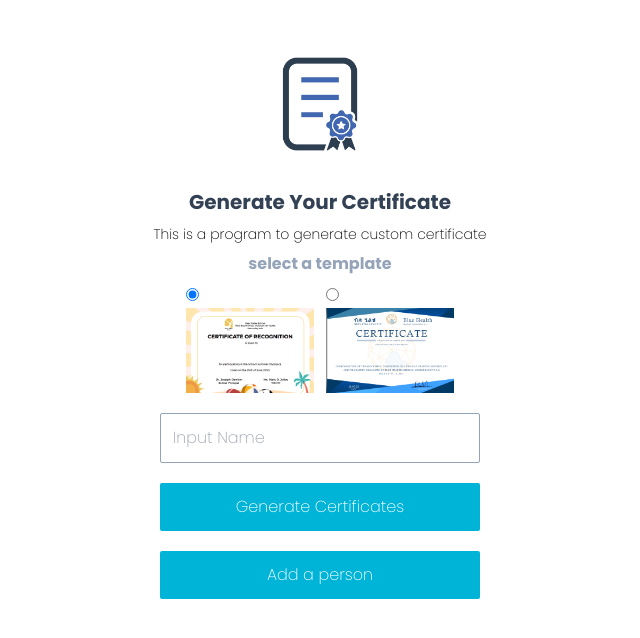
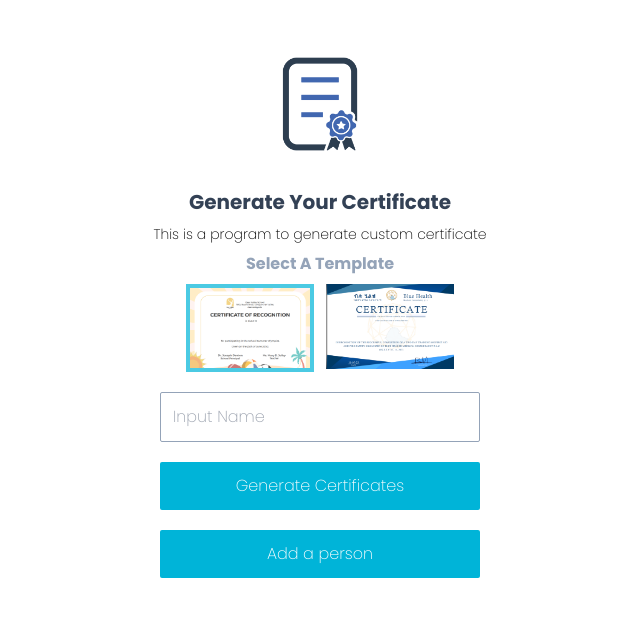
Before and after one commit to Wasehaile/Certificate_Generator, a React (Create React App) app: page / in a window 1280 px wide. Shown: the top 638 px of the page, without its empty margins (320-960 px from the left). Built offline with nearby package versions, Linux system fonts and the light colour scheme.

Commit message:
Last Modification of the night

```diff
--- a/src/container/Container.jsx
+++ b/src/container/Container.jsx
@@ -39,7 +39,7 @@ const Container = () => {
           This is a program to generate custom certificate
 
         </h2>
-        <p className="font-semibold text-slate-400"> select a template</p>
+        <p className="font-semibold text-slate-400 capitalize"> select a template</p>
         <div className="flex gap-3">
           <label>
             <input
@@ -47,8 +47,9 @@ const Container = () => {
               value="Template1"
               checked={template === "Template1"}
               onChange={handleTemplate}
+              className="hidden"
             />
-            <img className="w-32 " src={temp1} alt="Template 1" />
+            <img className={`w-32 cursor-pointer ${template === "Template1" && "border-4 border-primary opacity-70"}`} src={temp1} alt="Template 1" />
           </label>
           <label>
             <input
@@ -56,8 +57,9 @@ const Container = () => {
               value="Template2"
               checked={template === "Template2"}
               onChange={handleTemplate}
+              className="hidden"
             />
-            <img className="w-32" src={temp2} alt="Template 2" />
+            <img  className={`w-32 cursor-pointer ${template === "Template2" && "border-4 border-primary opacity-70"}`} src={temp2} alt="Template 2" />
           </label>
         </div>
       </div>
--- a/src/index.css
+++ b/src/index.css
@@ -9,6 +9,13 @@ code {
   font-family: 'Poppins', sans-serif;
 }
 
+
+.hidden {
+  position: absolute;
+  opacity: 0;
+  pointer-events: none;
+}
+
 @tailwind base;
 @tailwind components;
 @tailwind utilities;
```
